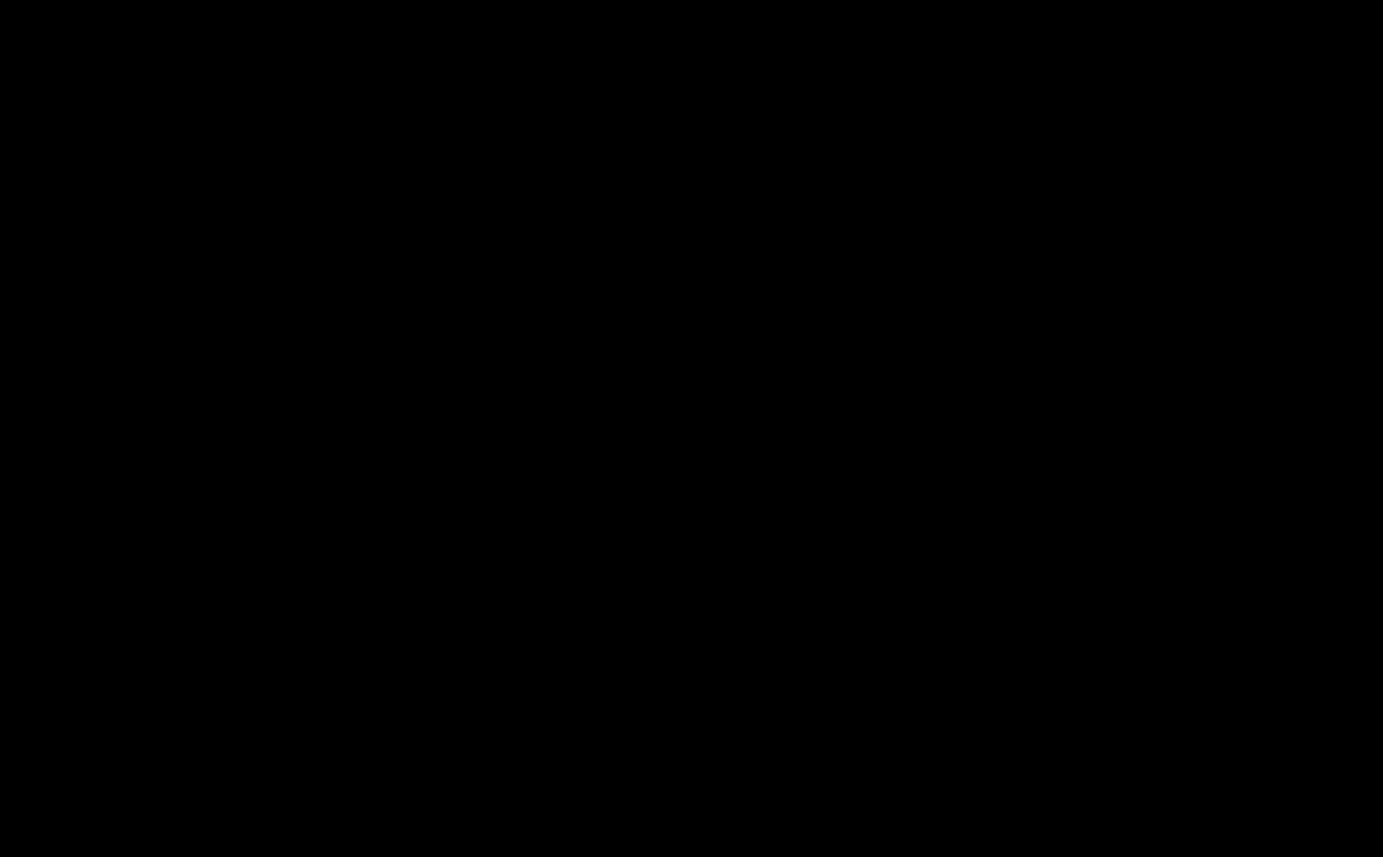
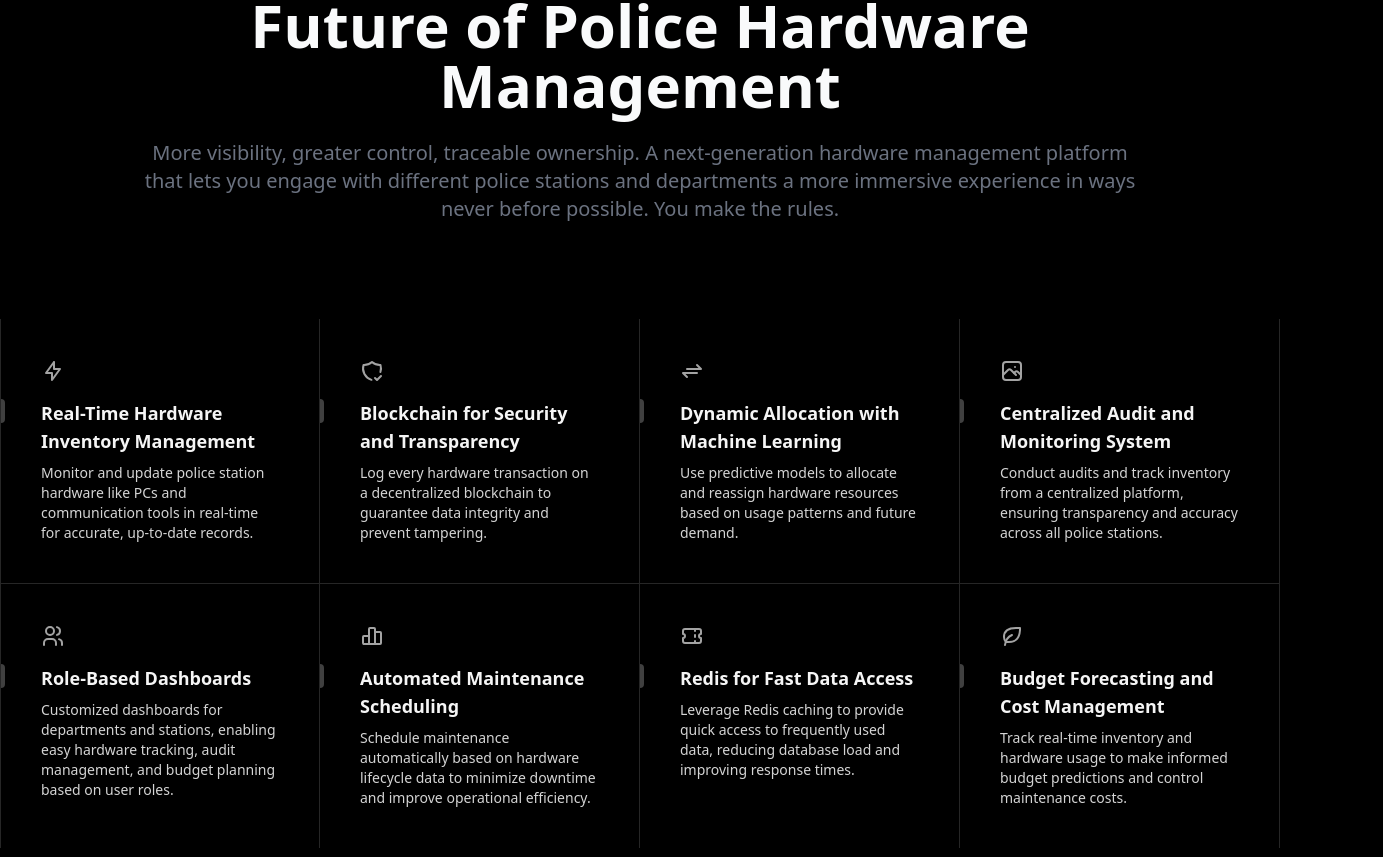
Before and after one commit to krishna9358/rakshak-sih-hindi, a Next.js app: page / in a window 1280 px wide. Shown: the part 1940-2797 px from the top of the page, 1383 px wide, since content can reach past the window. Before the commit the page ends 2045 px from the top, so only its background shows below. Built offline with nearby package versions, Linux system fonts and the light colour scheme.

Commit message:
added the feature section

```diff
--- a/app/page.tsx
+++ b/app/page.tsx
@@ -1,4 +1,5 @@
 import ClientSection from "@/components/landing/client-section";
+import { FeaturesSection } from "@/components/landing/features-section";
 import HeroSection from "@/components/landing/hero-section";
 import BgParticles from "@/components/landing/particles";
 import { SphereMask } from "@/components/landing/sphere-mask";
@@ -13,6 +14,7 @@ export default function Home() {
       <BgParticles />
       <ClientSection/>
       <SphereMask />
+      <FeaturesSection />
 
     </div>
   );
--- /dev/null
+++ b/components/landing/features-section.tsx
@@ -0,0 +1,124 @@
+import { cn } from "@/lib/utils";
+import {
+	IconBolt,
+	IconShieldCheck,
+	IconArrowsExchange,
+	IconPhoto,
+	IconUsers,
+	IconChartBar,
+	IconTicket,
+	IconLeaf,
+} from "@tabler/icons-react";
+
+export function FeaturesSection() {
+	const features = [
+		{
+			title: "Real-Time Hardware Inventory Management",
+			description:
+				"Monitor and update police station hardware like PCs and communication tools in real-time for accurate, up-to-date records.",
+			icon: <IconBolt />,
+		},
+		{
+			title: "Blockchain for Security and Transparency",
+			description:
+				"Log every hardware transaction on a decentralized blockchain to guarantee data integrity and prevent tampering.",
+			icon: <IconShieldCheck />,
+		},
+		{
+			title: "Dynamic Allocation with Machine Learning",
+			description:
+				"Use predictive models to allocate and reassign hardware resources based on usage patterns and future demand.",
+			icon: <IconArrowsExchange />,
+		},
+		{
+			title: " Centralized Audit and Monitoring System",
+			description:
+				"Conduct audits and track inventory from a centralized platform, ensuring transparency and accuracy across all police stations.",
+			icon: <IconPhoto />,
+		},
+		{
+			title: "Role-Based Dashboards",
+			description:
+				"Customized dashboards for departments and stations, enabling easy hardware tracking, audit management, and budget planning based on user roles.",
+			icon: <IconUsers />,
+		},
+		{
+			title: "Automated Maintenance Scheduling",
+			description:
+				"Schedule maintenance automatically based on hardware lifecycle data to minimize downtime and improve operational efficiency.",
+			icon: <IconChartBar />,
+		},
+		{
+			title: "Redis for Fast Data Access",
+			description:
+				"Leverage Redis caching to provide quick access to frequently used data, reducing database load and improving response times.",
+			icon: <IconTicket />,
+		},
+		{
+			title: "Budget Forecasting and Cost Management",
+			description:
+				"Track real-time inventory and hardware usage to make informed budget predictions and control maintenance costs.",
+			icon: <IconLeaf />,
+		},
+	];
+	return (
+		<section className='my-20 py-14'>
+			<div className='flex flex-col items-center gap-2 space-y-4 mx-auto my-14 md:px-8r max-w-[63rem] text-center'>
+				<h1 className='font-bold text-6xl'>Future of Police Hardware Management</h1>
+				<span className='text-gray-500 text-xl'>
+					More visibility, greater control, traceable ownership. A
+					next-generation hardware management platform that lets you engage with
+					different police stations and departments a more immersive experience in ways never
+					before possible. You make the rules.
+				</span>
+			</div>
+			<div className='relative z-10 grid grid-cols-1 md:grid-cols-2 lg:grid-cols-4 mx-auto py-10 max-w-7xl'>
+				{features.map((feature, index) => (
+					<Feature key={feature.title} {...feature} index={index} />
+				))}
+			</div>
+		</section>
+	);
+}
+
+const Feature = ({
+	title,
+	description,
+	icon,
+	index,
+}: {
+	title: string;
+	description: string;
+	icon: React.ReactNode;
+	index: number;
+}) => {
+	return (
+		<div
+			className={cn(
+				"flex flex-col lg:border-r py-10 relative group/feature border-neutral-800",
+				(index === 0 || index === 4) && "lg:border-l border-neutral-800",
+				index < 4 && "lg:border-b border-neutral-800",
+				"group-hover/feature:from-neutral-800 group-hover/feature:via-neutral-700 group-hover/feature:to-neutral-600"
+			)}
+		>
+			{index < 4 && (
+				<div className='absolute inset-0 bg-gradient-to-t  from-neutral-800 to-transparent opacity-0 group-hover/feature:opacity-100 w-full h-full transition duration-200 pointer-events-none' />
+			)}
+			{index >= 4 && (
+				<div className='absolute inset-0 bg-gradient-to-b from-neutral-800 to-transparent opacity-0 group-hover/feature:opacity-100 w-full h-full transition duration-200 pointer-events-none' />
+			)}
+			<div className='relative z-10 mb-4 px-10 text-neutral-400'>
+				{icon}
+			</div>
+			<div className='relative z-10 mb-2 px-10 font-bold text-lg'>
+				<div className='group-hover/feature:h-8 group-hover/feature:bg-purple-500 left-0 absolute inset-y-0 bg-neutral-700 rounded-tr-full rounded-br-full w-1 h-6 origin-center transition-all duration-200' />
+				<span className='inline-block text-neutral-100 transition group-hover/feature:translate-x-2 duration-200'>
+					{title}
+				</span>
+			</div>
+			<p className='relative z-10 px-10 max-w-xs text-sm text-neutral-300'>
+				{description}
+			</p>
+		</div>
+	);
+};
--- a/components/navbar.tsx
+++ b/components/navbar.tsx
@@ -14,7 +14,8 @@ export default function Navbar() {
   }
 
   return (
-    <nav className="bg-black text-white border-b ">
+    <>
+      <nav className="fixed top-0 left-0 right-0 bg-black text-white border-b z-50">
         <div className="max-w-6xl mx-auto px-4">
           <div className="flex justify-between items-center h-16">
             <div className="flex items-center">
@@ -24,8 +25,6 @@ export default function Navbar() {
             </div>
             <div className="hidden md:block">
               <div className="ml-10 flex items-baseline space-x-4">
-              {/* <Link href="/" className="px-3 py-2 rounded-md text-sm font-medium hover:bg-gray-700">Home</Link>
-              <Link href="/about" className="px-3 py-2 rounded-md text-sm font-medium hover:bg-gray-700">About</Link> */}
                 <Link href="/services" className="px-3 py-2 rounded-md text-sm font-medium hover:bg-gray-700">Services</Link>
                 <div className="flex">
                   <ShinyButton>
@@ -34,7 +33,6 @@ export default function Navbar() {
                     </span>
                   </ShinyButton>
                 </div>
-              {/* <Link href="/contact" className="px-3 py-2 rounded-md text-sm font-medium hover:bg-gray-700">Contact</Link> */}
               </div>
             </div>
             <div className="md:hidden flex items-center">
@@ -66,7 +64,6 @@ export default function Navbar() {
           id="mobile-menu"
         >
           <div className="px-2 pt-2 pb-3 space-y-1 sm:px-3">
-          {/* <Link href="/" className="block px-3 py-2 rounded-md text-base font-medium hover:bg-gray-700">Home</Link> */}
             <Link href="/services" className="block px-3 py-2 rounded-md text-base font-medium hover:bg-gray-700 transition-colors duration-300 ease-in-out">
               Services
             </Link>
@@ -79,5 +76,9 @@ export default function Navbar() {
           </div>
         </div>
       </nav>
+      <div className="pt-16 backdrop-blur-sm">
+        {/* Content that gets blurred under the navbar */}
+      </div>
+    </>
   )
 }
--- a/package.json
+++ b/package.json
@@ -11,6 +11,7 @@
   "dependencies": {
     "@radix-ui/react-icons": "^1.3.0",
     "@radix-ui/react-slot": "^1.1.0",
+    "@tabler/icons-react": "^3.19.0",
     "class-variance-authority": "^0.7.0",
     "clsx": "^2.1.1",
     "framer-motion": "^11.9.0",
```
Also changed, not shown: 1 other file (tests, documents, lock files or other folders). Lines whose indentation alone changed are shown as unchanged.
